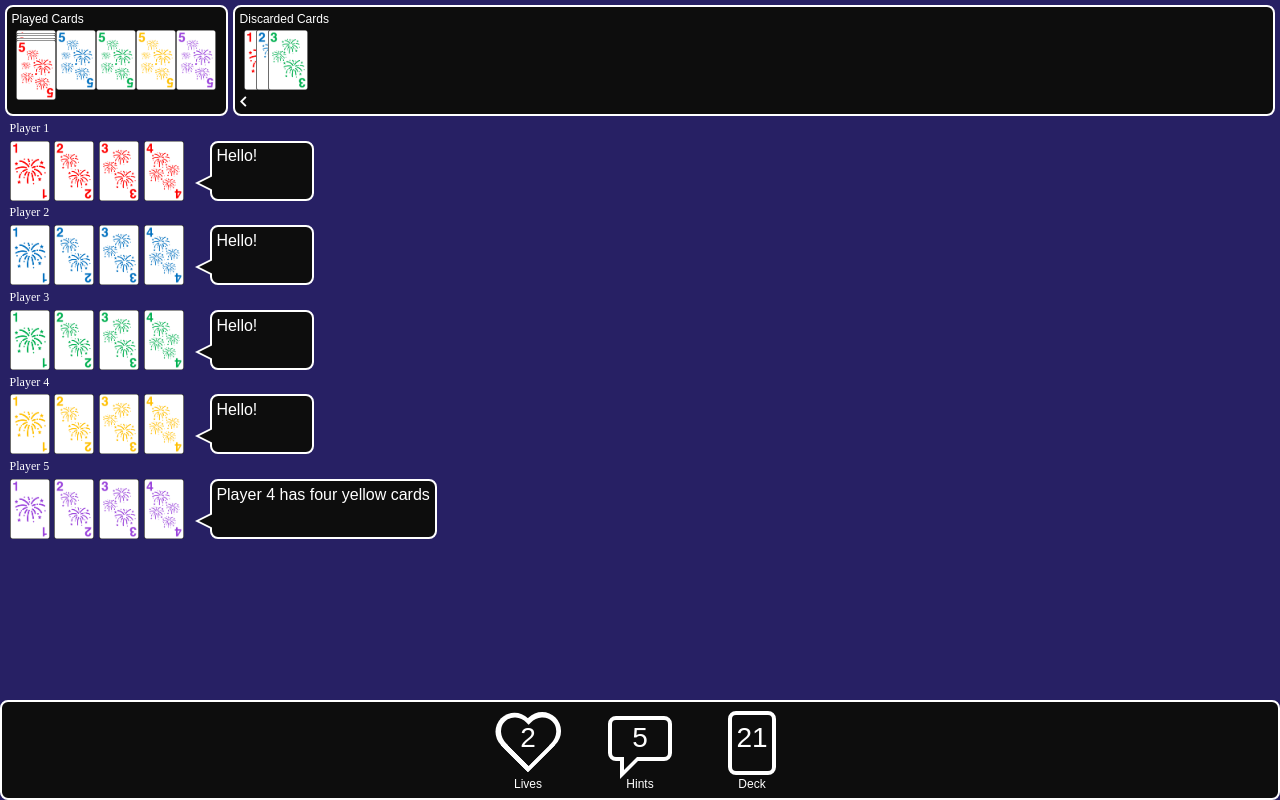
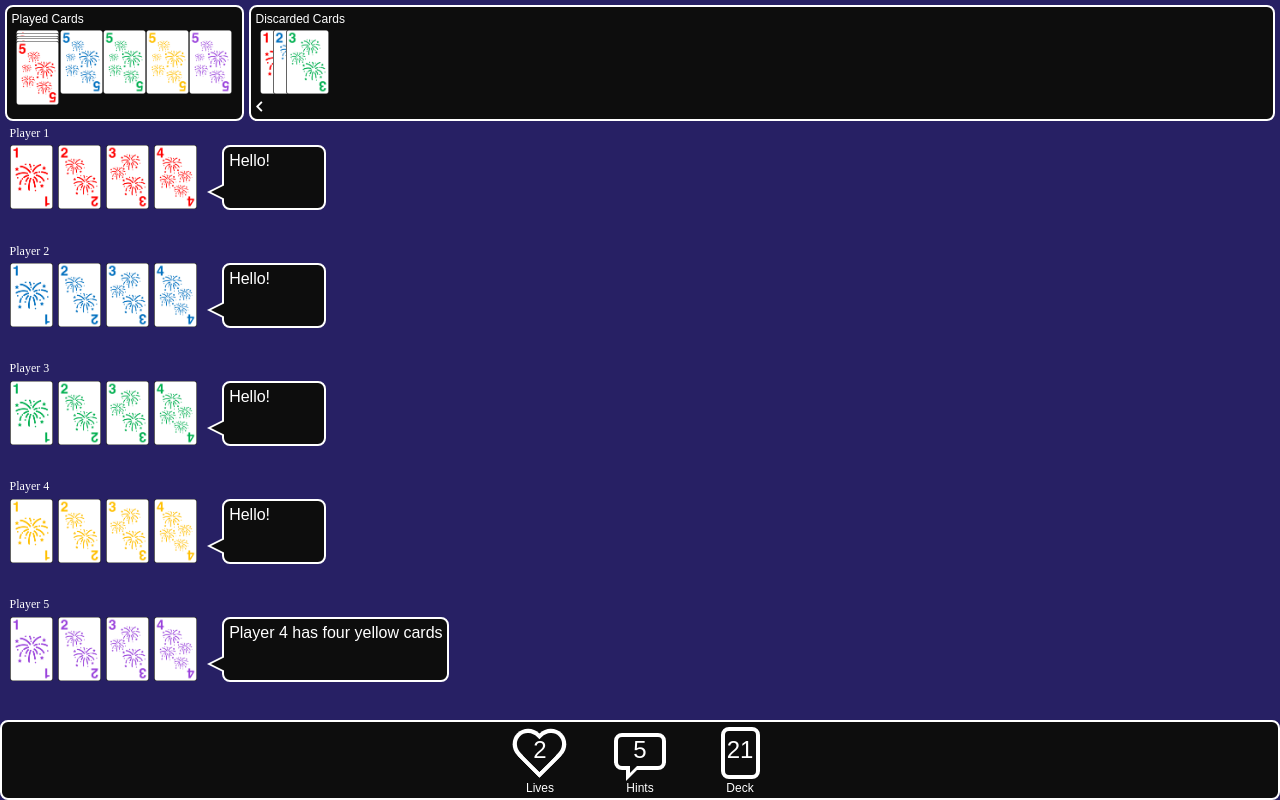
Before and after one commit to atyjeski/tyjeski, a Django app: page /hanabi/new in a window 1280 px wide. Run offline with Django 3.2, Linux system fonts and the light colour scheme; some libraries are stand-ins or nearby versions.

Commit message:
Change content to grid and resize footer and cards

```diff
--- a/backend/hanabi/static/hanabi/css/interface-overhaul.css
+++ b/backend/hanabi/static/hanabi/css/interface-overhaul.css
@@ -21,18 +21,19 @@
 
     --fs-small: 1.5vh;
     --fs-medium: 2vh;
-    --fs-large: 3.5vh;
+    --fs-large: 3vh;
 
     --margin: 0.6vh;
 
     --bw: .25vh;
     --br: 1vh;
 
-    --card-width: 5vh;
-    --card-height: 7.5vh;
+    --card-size: 2.7vh;
+    --card-width: calc(2 * var(--card-size));
+    --card-height: calc(3 * var(--card-size));
 
-    --icon-bw: .6vh;
-    --icon-size: 8vh;
+    --icon-bw: .5vh;
+    --icon-size: 6.5vh;
 }
 
 
@@ -120,8 +121,8 @@ html {
 
 .content {
     flex: 1;
-    display: flex;
-    flex-direction: column;
+    display: grid;
+    grid-template-rows: repeat(5, minmax(0, 1fr));
     margin: var(--margin);
     margin-top: 0;
 }
@@ -187,7 +188,7 @@ html {
     display: flex;
     justify-content: center;
     align-items: center;
-    height: 12.5vh;
+    height: 10vh;
     padding-top: var(--margin);
 }
 
@@ -232,7 +233,7 @@ html {
     /* hints */
 
 .hint-shape {
-    --triangle-height: 2.5vh;
+    --triangle-height: calc(var(--icon-size) * .25);
 
     position: relative;
     width: 100%;
@@ -263,7 +264,7 @@ html {
 .hint-shape:after {
     border-top: var(--triangle-height) solid var(--clr-dark);
     bottom: calc(var(--triangle-height) * -1 + var(--icon-bw) * 1.5);
-    left: calc(var(--br) + var(--icon-bw) * .75);
+    left: calc(var(--br) + var(--icon-bw));
 }
 
     /* heart */
```
